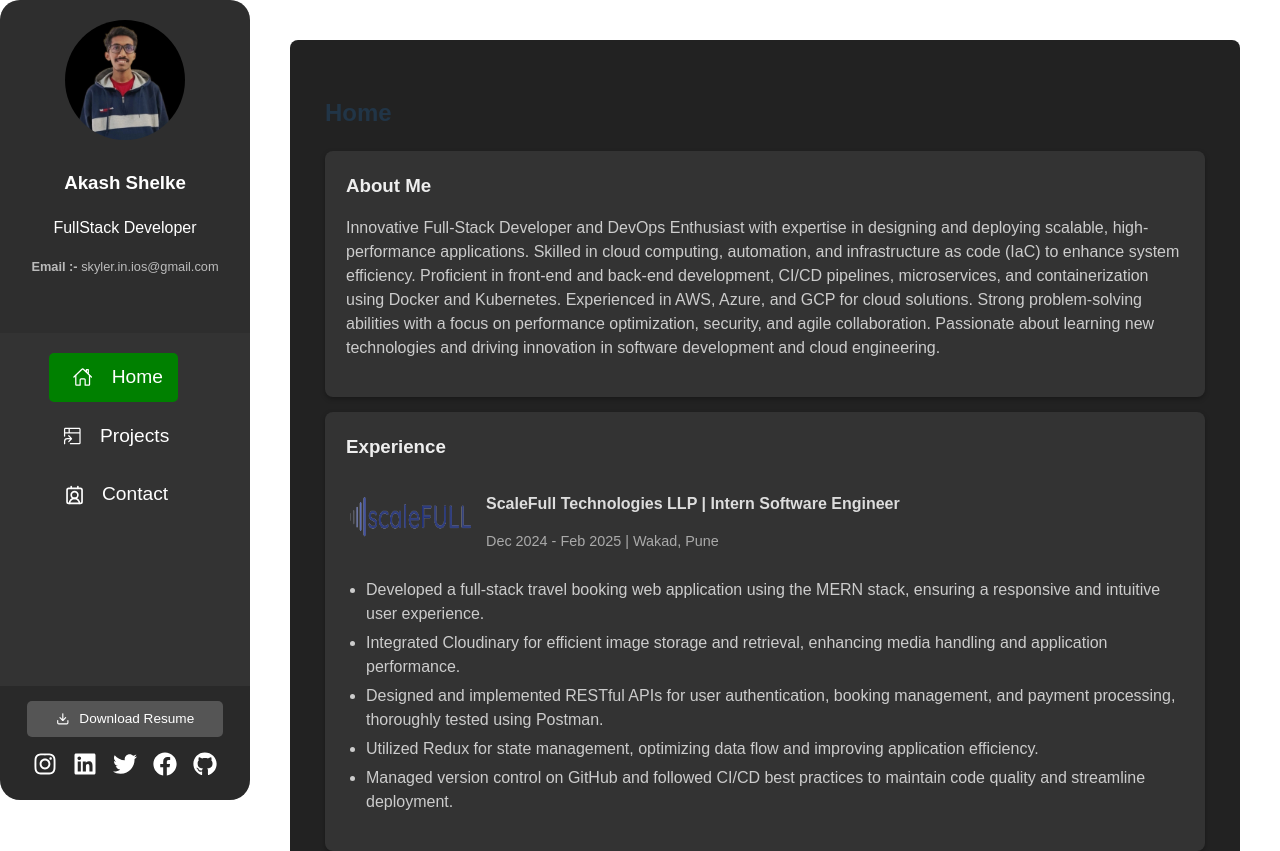
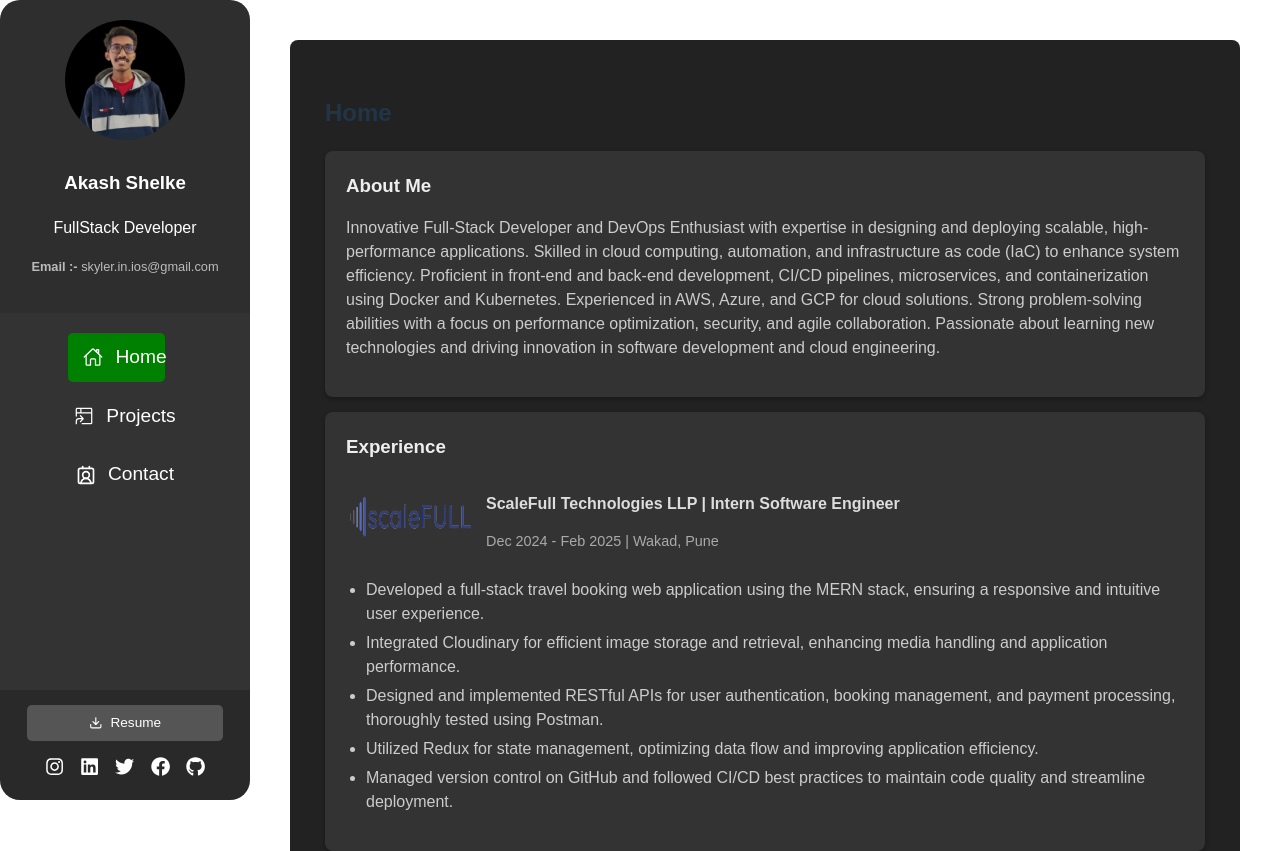
Before and after one commit to Akashshelke07/Portfolio, a React (Vite) app: page / in a window 1280 px wide. Shown: the top 851 px of the page. Built offline with nearby package versions, Linux system fonts and the light colour scheme.

Commit message:
Update Navbar.jsx

```diff
--- a/src/components/Navbar.jsx
+++ b/src/components/Navbar.jsx
@@ -1,4 +1,4 @@
-import React from 'react';
+import React, { useState, useEffect } from 'react';
 import { Link, useLocation } from 'react-router-dom';
 import './Navbar.css';
 import { FaInstagram, FaLinkedin, FaTwitter, FaFacebook, FaGithub } from "react-icons/fa";
@@ -6,21 +6,22 @@ import { IoHomeOutline } from "react-icons/io5";
 import { GoProjectSymlink } from "react-icons/go";
 import { LuContactRound } from "react-icons/lu";
 import akImage from './ak.jpg';
-import { useState, useEffect } from 'react';
 import { GiHamburgerMenu } from "react-icons/gi";
-import { FiDownload } from "react-icons/fi"; // Import download icon
+import { FiDownload } from "react-icons/fi";
 
 const Navbar = () => {
     const location = useLocation();
     const [isMobile, setIsMobile] = useState(window.innerWidth <= 768);
-    const [isSidebarOpen, setIsSidebarOpen] = useState(!isMobile);
+    const [isSidebarOpen, setIsSidebarOpen] = useState(window.innerWidth > 768);
 
     useEffect(() => {
         const handleResize = () => {
             const mobile = window.innerWidth <= 768;
+            if (mobile !== isMobile) {
                 setIsMobile(mobile);
-            if (mobile !== isMobile) {
                 setIsSidebarOpen(!mobile);
+            } else if (!mobile && !isSidebarOpen) {
+                setIsSidebarOpen(true);
             }
         };
 
@@ -28,41 +29,54 @@ const Navbar = () => {
         handleResize();
 
         return () => window.removeEventListener('resize', handleResize);
-    }, [isMobile]);
+    }, [isMobile, isSidebarOpen]);
+
+    useEffect(() => {
+        // Add or remove the blur class when sidebar is opened or closed
+        if (isSidebarOpen && isMobile) {
+            document.body.classList.add('background-blur');
+        } else {
+            document.body.classList.remove('background-blur');
+        }
+    }, [isSidebarOpen, isMobile]);
 
     const toggleSidebar = () => {
+        if (isMobile) {
             setIsSidebarOpen(!isSidebarOpen);
+        }
+    };
+
+    const handleLinkClick = () => {
+        if (isMobile) {
+            setIsSidebarOpen(false);
+        }
     };
 
     const iconStyle = {
-        width: '60px',
+        width: '20px',
         height: '20px',
-        marginRight: '10px',
+        marginRight: '12px',
         verticalAlign: 'middle',
+        flexShrink: 0
     };
 
     return (
         <>
             {isMobile && (
-                <button className="hamburger-button" onClick={toggleSidebar}>
+                <button className="hamburger-button" onClick={toggleSidebar} aria-label="Toggle navigation">
                     <GiHamburgerMenu size={24} />
                 </button>
             )}
-            <nav className={`navbar ${isMobile ? (isSidebarOpen ? 'mobile-open' : 'mobile-closed') : ''}`}>
+
+            <nav className={`navbar ${isMobile ? (isSidebarOpen ? 'mobile-open' : 'mobile-closed') : 'desktop-visible'}`}>
                 <div className="navbar-header">
-                    <div className="top-section">
                     <div className="profile-section">
-                            <img
-                                src={akImage}
-                                alt="Akash Shelke"
-                                className="profile-image"
-                            />
+                        <img src={akImage} alt="Akash Shelke" className="profile-image" />
                         <div className="profile-info">
                             <h3>Akash Shelke</h3>
                             <p>FullStack Developer</p>
                             <div className="profile-email">
-                                    <h4>Email :- <a href="https://mail.google.com/mail/?view=cm&fs=1&to=skyler.in.ios@gmail.com">skyler.in.ios@gmail.com</a></h4>
-                                </div>
+                                <h4> Email :- <a href="mailto:skyler.in.ios@gmail.com">skyler.in.ios@gmail.com</a></h4>
                             </div>
                         </div>
                     </div>
@@ -70,42 +84,22 @@ const Navbar = () => {
 
                 <div className="navbar-content">
                     <ul className="nav-links">
-                        <li>
-                            <Link to="/" className={`nav-link ${location.pathname === '/' ? 'active' : ''}`}>
-                                <IoHomeOutline style={iconStyle} />
-                                Home
-                            </Link>
-                        </li>
-                        <li>
-                            <Link to="/projects" className={`nav-link ${location.pathname === '/projects' ? 'active' : ''}`}>
-                                <GoProjectSymlink style={iconStyle} />
-                                Projects
-                            </Link>
-                        </li>
-                        <li>
-                            <Link to="/contact" className={`nav-link ${location.pathname === '/contact' ? 'active' : ''}`}>
-                                <LuContactRound style={iconStyle} />
-                                Contact
-                            </Link>
-                        </li>
+                        <li><Link to="/" className={`nav-link ${location.pathname === '/' ? 'active' : ''}`} onClick={handleLinkClick}><IoHomeOutline style={iconStyle} />Home</Link></li>
+                        <li><Link to="/projects" className={`nav-link ${location.pathname === '/projects' ? 'active' : ''}`} onClick={handleLinkClick}><GoProjectSymlink style={iconStyle} />Projects</Link></li>
+                        <li><Link to="/contact" className={`nav-link ${location.pathname === '/contact' ? 'active' : ''}`} onClick={handleLinkClick}><LuContactRound style={iconStyle} />Contact</Link></li>
                     </ul>
                 </div>
 
                 <div className="navbar-footer">
-                    <a
-                        href="../../public/as.pdf"
-                        download="Akash_Shelke_Resume.pdf"
-                        className="resume-button"
-                    >
-                        <FiDownload style={{ marginRight: '10px', verticalAlign: 'middle' }} />
-                        Download Resume
+                    <a href="https://drive.google.com/uc?export=download&id=1hFt2T0foel4twRbfWuGE_9ECXEvx7n_o" download="Akash_Shelke_Resume.pdf" className="resume-button" target="_blank" rel="noopener noreferrer">
+                         <FiDownload style={{ marginRight: '8px', verticalAlign: 'middle' }} /> Resume
                     </a>
                     <div className="social-icons">
-                        <a href="https://www.instagram.com/skyler.in.io/" target="_blank" rel="noopener noreferrer" className="social-icon"><FaInstagram size={24} /></a>
-                        <a href="https://www.linkedin.com/in/akash-shelke-5b1520259/" target="_blank" rel="noopener noreferrer" className="social-icon"><FaLinkedin size={24} /></a>
-                        <a href="https://x.com/akashshelke07" target="_blank" rel="noopener noreferrer" className="social-icon"><FaTwitter size={24} /></a>
-                        <a href="https://www.facebook.com/" target="_blank" rel="noopener noreferrer" className="social-icon"><FaFacebook size={24} /></a>
-                        <a href="https://github.com/Akashshelke07" target="_blank" rel="noopener noreferrer" className="social-icon"><FaGithub size={24} /></a>
+                        <a href="https://www.instagram.com/skyler.in.io/" target="_blank" rel="noopener noreferrer" className="social-icon" aria-label="Instagram"><FaInstagram /></a>
+                        <a href="https://www.linkedin.com/in/akash-shelke-5b1520259/" target="_blank" rel="noopener noreferrer" className="social-icon" aria-label="LinkedIn"><FaLinkedin /></a>
+                        <a href="https://x.com/akashshelke07" target="_blank" rel="noopener noreferrer" className="social-icon" aria-label="Twitter"><FaTwitter /></a>
+                        <a href="https://www.facebook.com/your_profile" target="_blank" rel="noopener noreferrer" className="social-icon" aria-label="Facebook"><FaFacebook /></a>
+                        <a href="https://github.com/Akashshelke07" target="_blank" rel="noopener noreferrer" className="social-icon" aria-label="Github"><FaGithub /></a>
                     </div>
                 </div>
             </nav>
```
Lines whose indentation alone changed are shown as unchanged.
